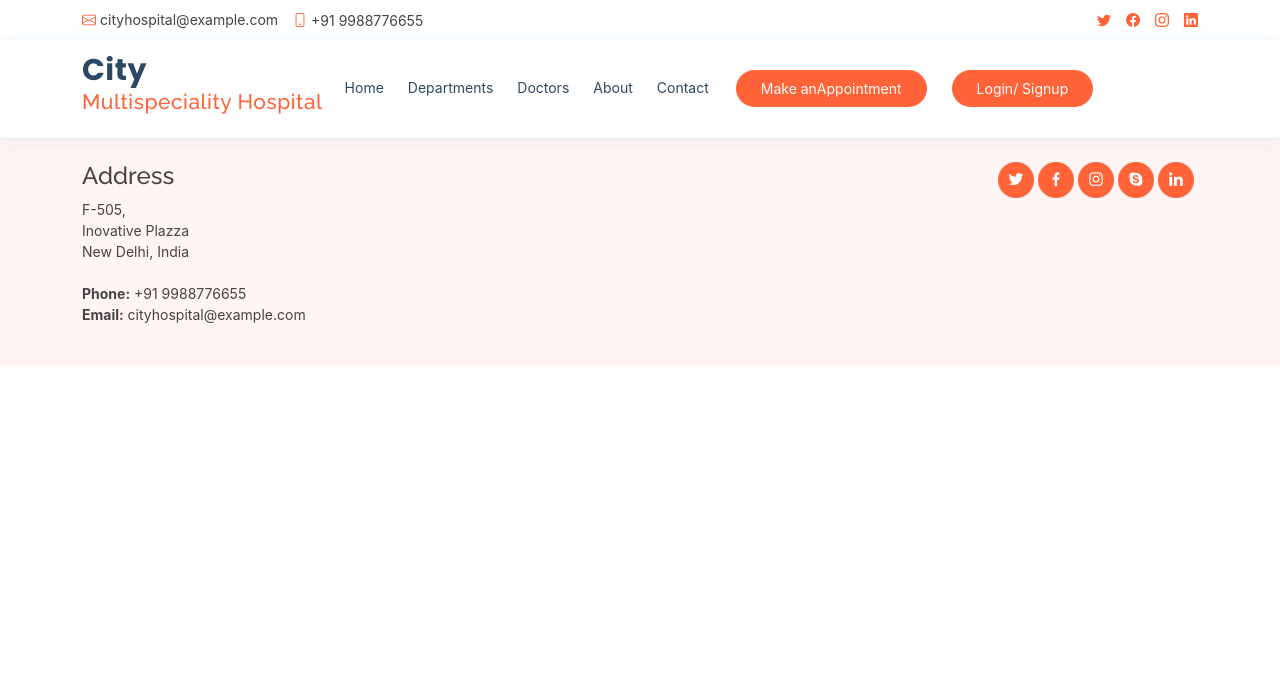
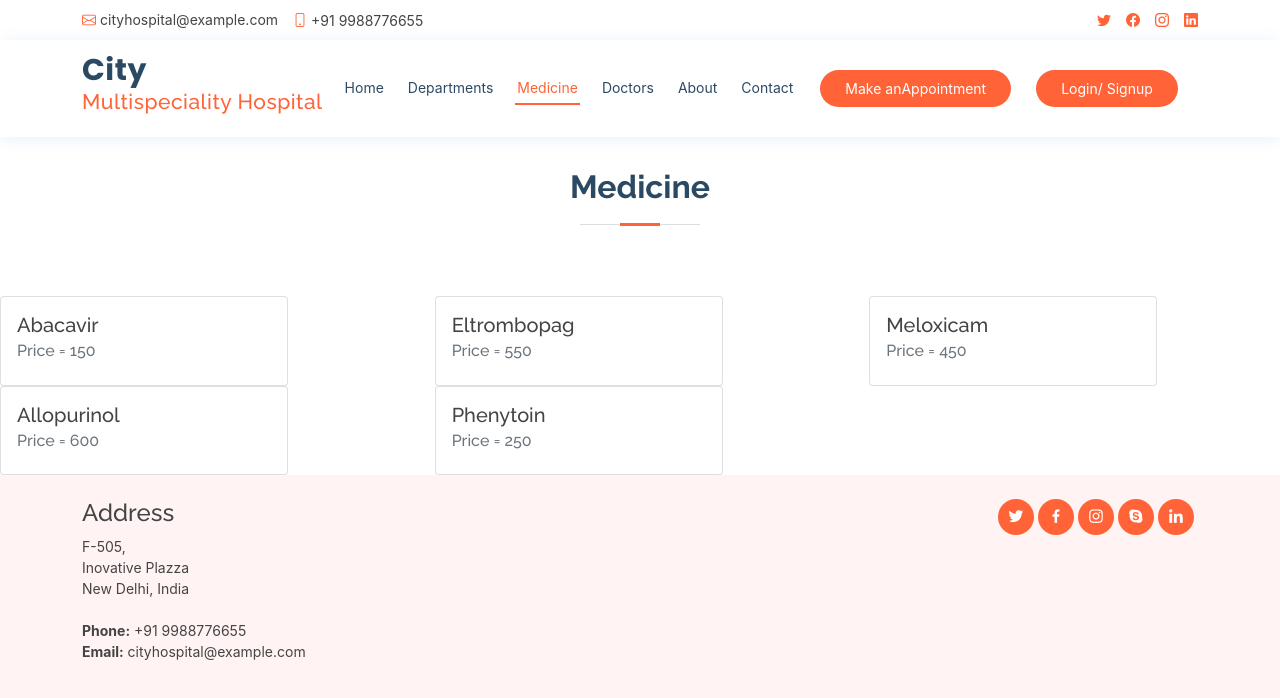
Before and after one commit to satasiyaprince/cityhospital, a React (Create React App) app: page /medicine in a window 1280 px wide. Shown: the top 698 px of the page. Built offline with nearby package versions, Linux system fonts and the light colour scheme.

Commit message:
List_5_9

```diff
--- a/src/App.js
+++ b/src/App.js
@@ -11,6 +11,7 @@
 import { useEffect, useState } from 'react';
 import Loading from './Container/Hoc/Loading';
 import Auth from './Container/Auth/Auth';
+import Medicine from './Container/Medicine/Medicine';
 
 const HWL = Loading(Home)
 
@@ -33,6 +34,7 @@
     <Switch>
       <Route exact path={"/"} component={Home}/>
       <Route exact path={"/departments"} component={Departments}/>
+      <Route exact path={"/medicine"} component={Medicine}/>
       <Route exact path={"/about"} component={About}/>
       <Route exact path={"/doctors"} component={Doctors}/>
       <Route exact path={"/appointment"} component={Appointment}/>
--- a/src/Component/Header/Header.js
+++ b/src/Component/Header/Header.js
@@ -30,6 +30,7 @@
                         <ul>
                             <li><NavLink exact className="nav-link scrollto" to={"/"}>Home</NavLink></li>
                             <li><NavLink exact className="nav-link scrollto" to={"/departments"}>Departments</NavLink></li>
+                            <li><NavLink exact className="nav-link scrollto" to={"/medicine"}>Medicine</NavLink></li>
                             <li><NavLink exact className="nav-link scrollto" to={"/doctors"}>Doctors</NavLink></li>
                             <li><NavLink exact className="nav-link scrollto " to={"/about"}>About</NavLink></li>
                             <li><NavLink exact className="nav-link scrollto" to={"/contact"}>Contact</NavLink></li>
--- a/src/Container/Auth/Auth.js
+++ b/src/Container/Auth/Auth.js
@@ -36,21 +36,17 @@
                                         <div className="validate" />
                                     </div>
                             }
-                            <div className="row">
-                                <div className="col-md-4 form-group mt-3 mt-md-0">
-                                    <input type="email" className="form-control" name="email" id="email" placeholder="Your Email" data-rule="email" data-msg="Please enter a valid email" />
-                                    <div className="validate" />
-                                </div>
-                            </div>
+                           <div className="row">
+                                        <input type="email" name="email" className="form-control" id="email" placeholder="Your email" data-rule="minlen:4" data-msg="Please enter valid Email" />
+                                        <div className="validate" />
+                                    </div>
                             {
                                 reset === true ?
                                 null
                                 :
                                 <div className="row">
-                                <div className="col-md-4 form-group mt-3 mt-md-0">
-                                    <input type="password" className="form-control" name="password" id="password" placeholder="Your password" data-rule="password" data-msg="Please enter a valid password" />
-                                    <div className="validate" />
-                                </div>
+                                <input type="text" name="Password" className="form-control" id="password" placeholder="Your password" data-rule="minlen:4" data-msg="Please enter valid Password" />
+                                <div className="validate" />
                             </div>
                             }
 
--- /dev/null
+++ b/src/Container/List/List.js
@@ -0,0 +1,35 @@
+import React from 'react';
+import { Card, CardBody, CardTitle, CardSubtitle } from 'reactstrap';
+
+function List({ Data }) {
+
+    return (
+        <div className='row'>
+            {Data.map((d, i) => {
+                return (
+                    <div className='col-md-4'>
+                        <Card
+                            style={{
+                                width: '18rem'
+                            }}
+                        >
+                            <CardBody>
+                                <CardTitle tag="h5">
+                                    {d.name}
+                                </CardTitle>
+                                <CardSubtitle
+                                    className="mb-2 text-muted"
+                                    tag="h6"
+                                >
+                                    Price = {d.price}
+                                </CardSubtitle>
+                            </CardBody>
+                        </Card>
+                    </div>
+                )
+            })}
+        </div>
+    );
+}
+
+export default List;
--- /dev/null
+++ b/src/Container/Medicine/Medicine.js
@@ -0,0 +1,59 @@
+import React from 'react';
+import List from '../List/List';
+
+function Medicine(props) {
+    const orgData = [
+
+        {
+            id: 101,
+            name: 'Abacavir',
+            quantity: 25,
+            price: 150,
+            expiry: 2022
+        },
+        {
+            id: 102,
+            name: 'Eltrombopag',
+            quantity: 90,
+            price: 550,
+            expiry: 2021
+        },
+        {
+            id: 103,
+            name: 'Meloxicam',
+            quantity: 85,
+            price: 450,
+            expiry: 2025
+        },
+        {
+            id: 104,
+            name: 'Allopurinol',
+            quantity: 50,
+            price: 600,
+            expiry: 2023
+        },
+        {
+            id: 105,
+            name: 'Phenytoin',
+            quantity: 63,
+            price: 250,
+            expiry: 2021
+        },
+
+    ]
+    return (
+        <div>
+            <section id="departments" className="departments">
+                <div className="container">
+                    <div className="section-title">
+                        <h2>Medicine</h2>
+                    </div>
+                </div>
+            </section>
+
+            <List Data={orgData}/>
+        </div>
+    );
+}
+
+export default Medicine;
```
